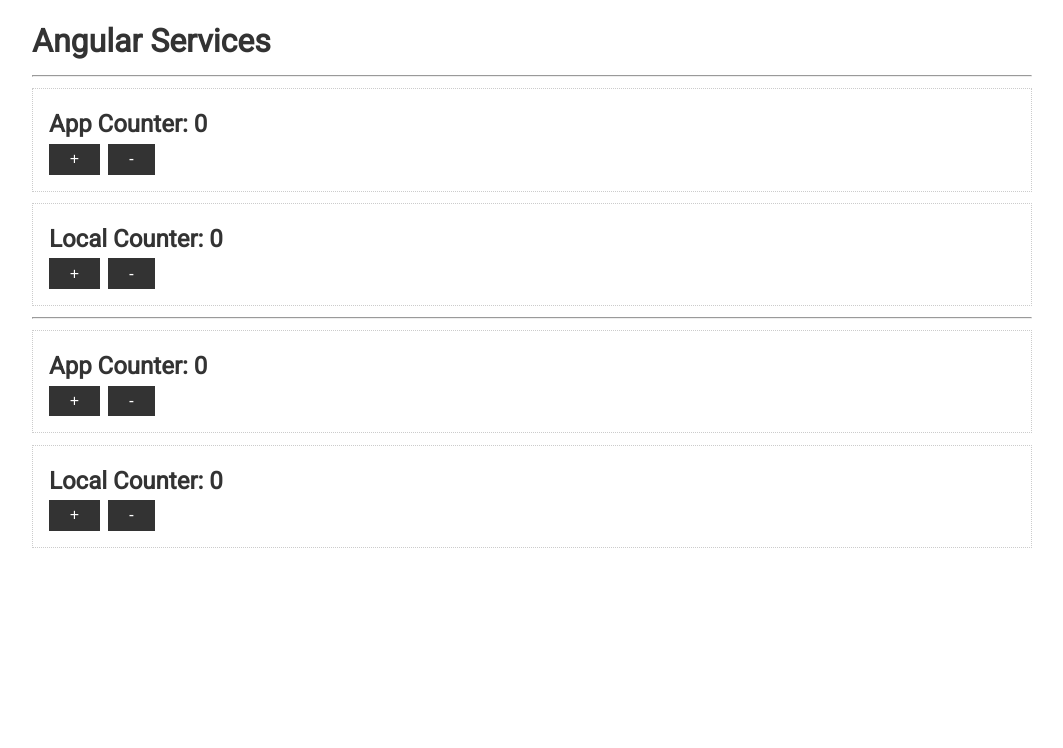
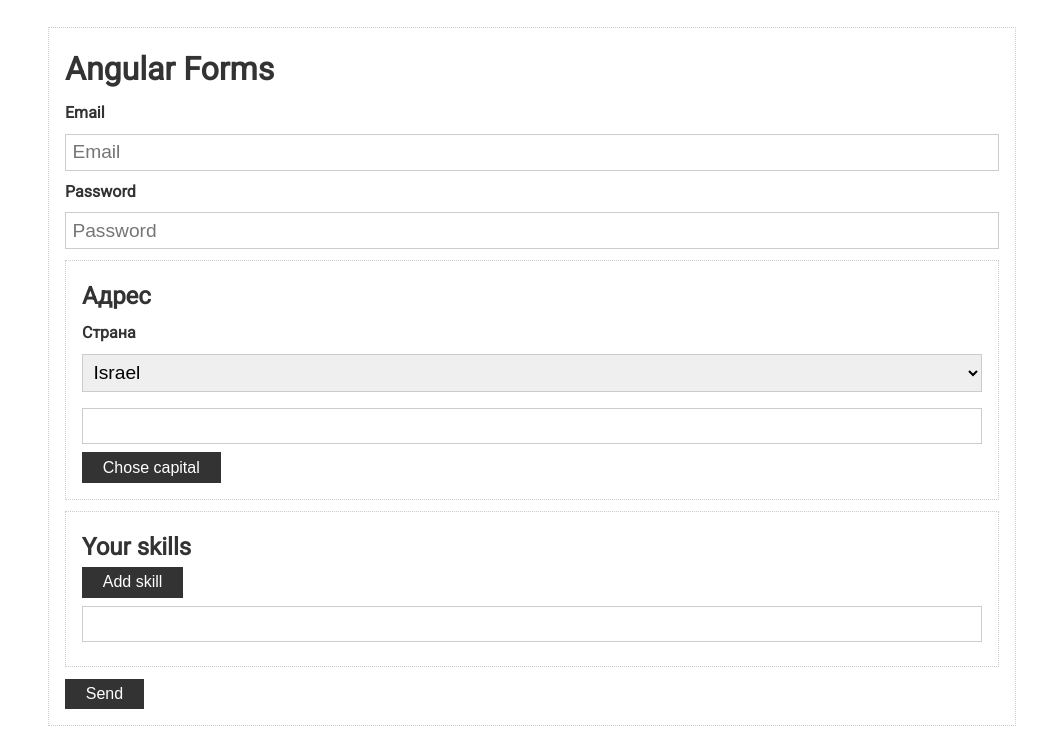
Before and after one commit to Chuchundrium/Angular-theory, an Angular app: page / in a window 1280 px wide. Shown: the top 748 px of the page, without its empty margins (108-1171 px from the left). Built offline with nearby package versions, Linux system fonts and the light colour scheme.

Commit message:
07-Forms-01-intro

```diff
--- a/src/app/app.component.html
+++ b/src/app/app.component.html
@@ -1,16 +1,49 @@
 <div class="container">
-  <h1>Angular Services</h1>
-  <hr>
-  <div class="card">
-    <h2>App Counter: {{ appCounterService.counter }}</h2>
-    <button class="btn" (click)="appCounterService.increase()">+</button>
-    <button class="btn" (click)="appCounterService.decrease()">-</button>
-  </div>
-  <div class="card">
-    <h2>Local Counter: {{ localCounterService.counter }}</h2>
-    <button class="btn" (click)="localCounterService.increase()">+</button>
-    <button class="btn" (click)="localCounterService.decrease()">-</button>
-  </div>
-  <hr>
-  <app-counter></app-counter>
-  </div>
+  <form class="card">
+    <h1>Angular Forms</h1>
+
+    <div class="form-control">
+      <label>Email</label>
+      <input type="text" placeholder="Email">
+      <div class="validation"></div>
+    </div>
+
+    <div class="form-control">
+      <label>Password</label>
+      <input type="password" placeholder="Password">
+      <div class="validation"></div>
+    </div>
+
+    <div class="card">
+      <h2>Адрес</h2>
+
+      <div class="form-control">
+        <label>Страна</label>
+
+        <select>
+          <option value="il">Israel</option>
+          <option value="ca">Canada</option>
+          <option value="aus">Australia</option>
+        </select>
+      </div>
+
+      <div class="form-control">
+        <input type="text">
+      </div>
+
+      <button class="btn">Chose capital</button>
+    </div>
+
+    <div class="card">
+      <h2>Your skills</h2>
+      <button class="btn">Add skill</button>
+      <div class="form-control">
+        <label></label>
+        <input type="text">
+      </div>
+    </div>
+
+    <button class="btn">Send</button>
+
+  </form>
+</div>
--- a/src/app/app.component.scss
+++ b/src/app/app.component.scss
@@ -1,3 +1,3 @@
 p {
-  font-size: 1rem;
+  font-size: 1.5rem;
 }
--- a/src/app/app.component.ts
+++ b/src/app/app.component.ts
@@ -1,15 +1,10 @@
 import { Component } from '@angular/core';
-import {AppCounterService} from './services/app-counter.service';
-import {LocalCounterService} from './services/local-counter.service';
-
 
 @Component({
   selector: 'app-root',
   templateUrl: './app.component.html',
-  styleUrls: ['./app.component.scss'],
-  providers: [LocalCounterService] // local using of service without import in app.module
+  styleUrls: ['./app.component.scss']
 })
 export class AppComponent  {
-  constructor(public appCounterService: AppCounterService,
-              public localCounterService: LocalCounterService) {}
+
 }
--- a/src/app/app.module.ts
+++ b/src/app/app.module.ts
@@ -3,12 +3,10 @@
 
 import { AppComponent } from './app.component';
 import {FormsModule} from '@angular/forms';
-import { CounterComponent } from './counter/counter.component';
 
 @NgModule({
   declarations: [
-    AppComponent,
-    CounterComponent
+    AppComponent
   ],
   imports: [
     BrowserModule,
--- a/src/app/counter/counter.component.html
+++ /dev/null
@@ -1,10 +0,0 @@
-<div class="card">
-  <h2>App Counter: {{ appCounterService.counter }}</h2>
-  <button class="btn" (click)="appCounterService.increase()">+</button>
-  <button class="btn" (click)="appCounterService.decrease()">-</button>
-</div>
-<div class="card">
-  <h2>Local Counter: {{ localCounterService.counter }}</h2>
-  <button class="btn" (click)="localCounterService.increase()">+</button>
-  <button class="btn" (click)="localCounterService.decrease()">-</button>
-</div>
--- a/src/app/counter/counter.component.ts
+++ /dev/null
@@ -1,15 +0,0 @@
-import { Component } from '@angular/core';
-import {AppCounterService} from '../services/app-counter.service';
-import {LocalCounterService} from '../services/local-counter.service';
-
-@Component({
-  selector: 'app-counter',
-  templateUrl: './counter.component.html',
-  styleUrls: ['./counter.component.scss'],
-  providers: [LocalCounterService]
-})
-export class CounterComponent {
-
-  constructor(public appCounterService: AppCounterService,
-              public localCounterService: LocalCounterService) {  }
-}
--- a/src/app/services/app-counter.service.ts
+++ /dev/null
@@ -1,21 +0,0 @@
-import {Injectable} from '@angular/core';
-import {LogService} from './log.service';
-
-@Injectable({
-  // for registration in root module without import in providers
-  providedIn: 'root'
-})
-export class AppCounterService {
-  counter = 0;
-  constructor(private logService: LogService) {
-
-  }
-  increase() {
-    this.logService.log('increase counter ... ');
-    this.counter++;
-  }
-  decrease() {
-    this.logService.log('increase counter ... ');
-    this.counter--;
-  }
-}
--- a/src/app/services/local-counter.service.ts
+++ /dev/null
@@ -1,16 +0,0 @@
-import { Injectable } from '@angular/core';
-
-@Injectable()
-export class LocalCounterService {
-  counter = 0;
-
-  constructor() { }
-
-  increase() {
-    this.counter++;
-  }
-  decrease() {
-    this.counter--;
-  }
-
-}
--- a/src/app/services/log.service.ts
+++ /dev/null
@@ -1,11 +0,0 @@
-import { Injectable } from '@angular/core';
-
-@Injectable({
-  providedIn: 'root'
-})
-export class LogService {
-
-  log(text) {
-    console.log(`Log: ${text}`);
-  }
-}
--- a/src/styles.scss
+++ b/src/styles.scss
@@ -1,4 +1,5 @@
 @import url('https://fonts.googleapis.com/css?family=Roboto');
+
 * {
   box-sizing: border-box;
   margin: 0;
@@ -16,7 +17,7 @@
 .container {
   max-width: 1000px;
   margin: 0 auto;
-  padding-top: 1rem;
+  padding: 1rem;
 }
 
 a {
@@ -31,6 +32,10 @@
   list-style: none;
 }
 
+img {
+  width: 100%;
+}
+
 .btn {
   display: inline-block;
   background: #333333;
@@ -42,7 +47,14 @@
   margin-right: 0.5rem;
   transition: opacity 0.2s ease-in;
   outline: none;
+
+  &:disabled {
+    background: #ccc;
+    color: #000;
+    cursor: not-allowed;
+  }
 }
+
 .btn:hover {
   opacity: 0.8;
 }
@@ -50,6 +62,22 @@
 .form-control {
   display: block;
   margin-top: 0.3rem;
+  margin-bottom: .5rem;
+
+  label {
+    display: block;
+    font-weight: bold;
+    font-size: 1rem;
+    margin-bottom: .5rem;
+  }
+
+  input {
+    margin-bottom: 0;
+  }
+
+  .validation {
+    color: red;
+  }
 }
 
 .card {
@@ -58,13 +86,15 @@
   margin: 0.7rem 0;
 }
 
-input, select, textarea {
+input,
+select,
+textarea {
   display: block;
   width: 100%;
   padding: 0.4rem;
   font-size: 1.2rem;
   border: 1px solid #ccc;
-  margin: 1.2rem 0;
+  margin-bottom: 1rem;
 }
 
 hr {
```
Also changed, not shown: src/app/counter/counter.component.scss (deleted).
